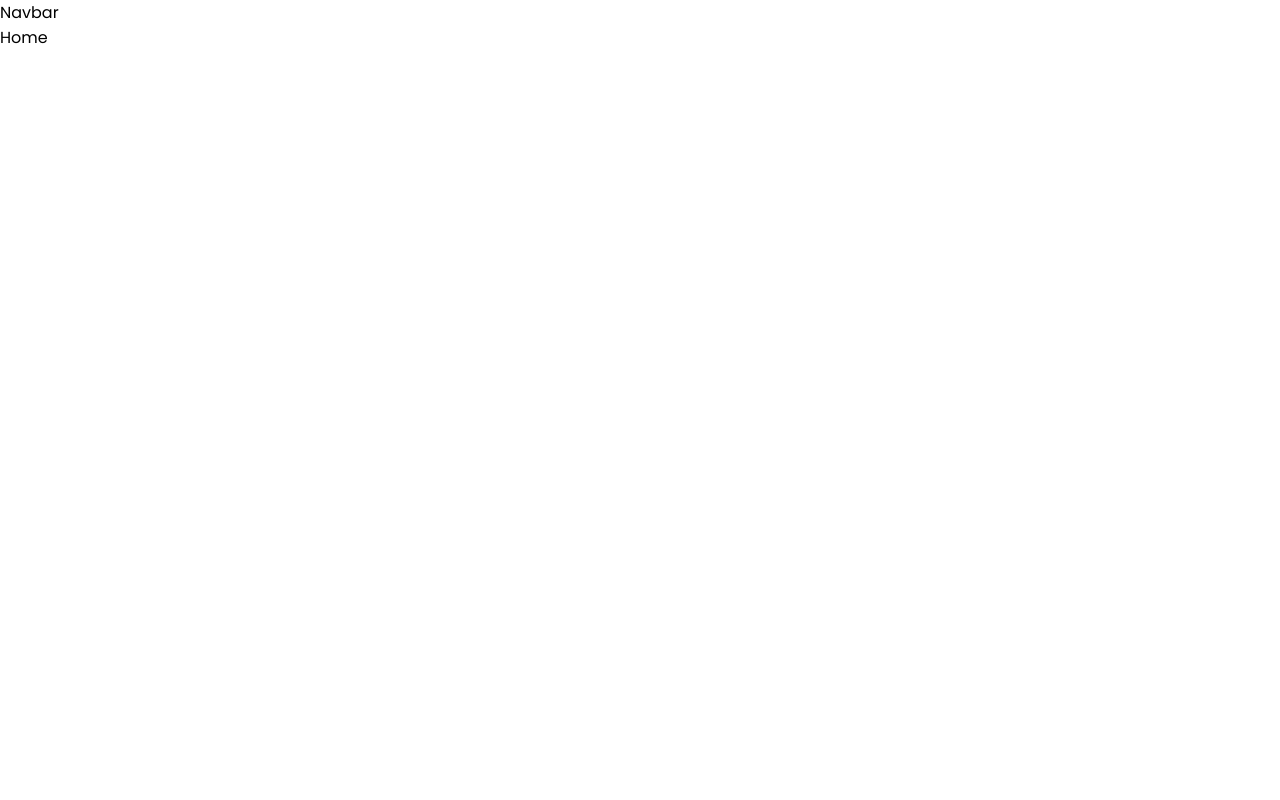
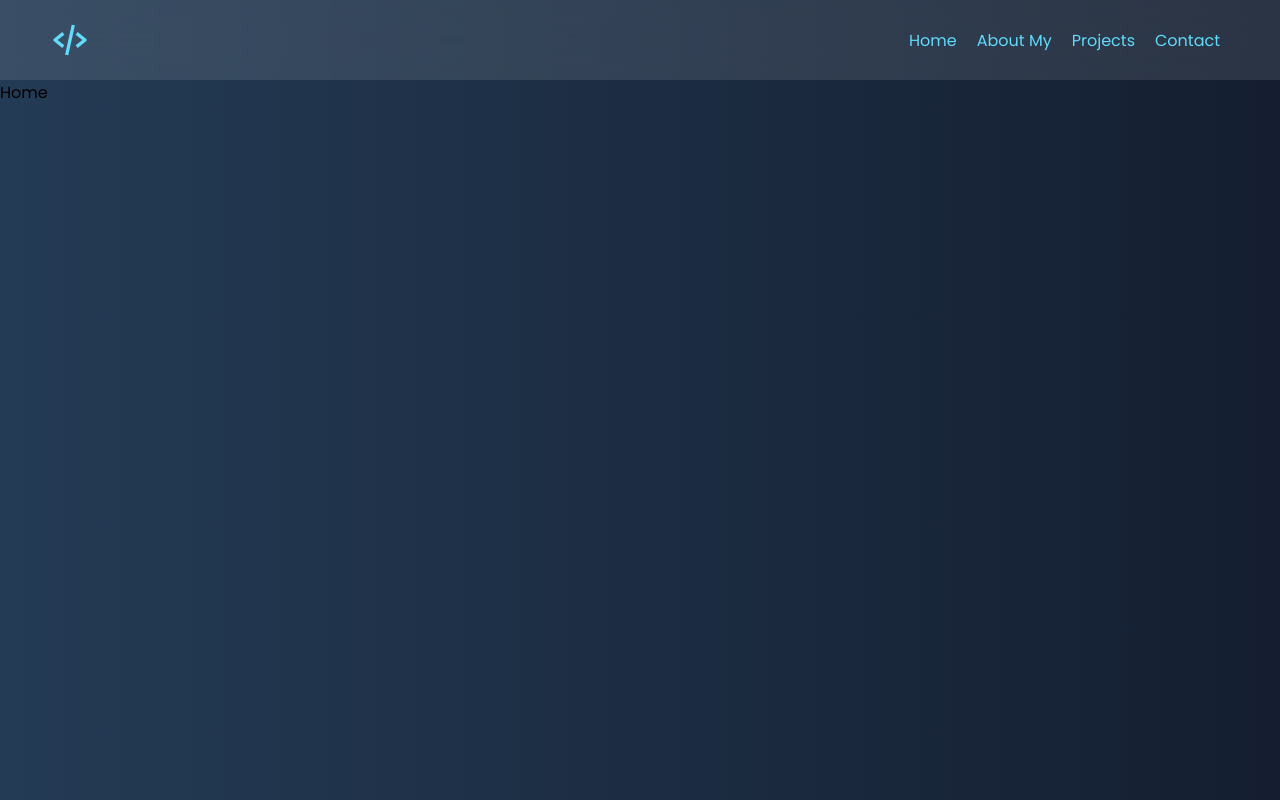
Before and after one commit to Pedrogj/portfolio, a React (Create React App) app: page / in a window 1280 px wide. Built offline with nearby package versions, Linux system fonts and the light colour scheme.

Commit message:
Navbar.js: Add Style

```diff
--- a/package.json
+++ b/package.json
@@ -8,6 +8,7 @@
     "@testing-library/user-event": "^13.5.0",
     "react": "^18.1.0",
     "react-dom": "^18.1.0",
+    "react-icons": "^4.3.1",
     "react-router-dom": "^6.3.0",
     "react-scripts": "5.0.1",
     "styled-components": "^5.3.5",
--- /dev/null
+++ b/src/components/about/About.js
@@ -0,0 +1,3 @@
+export const About = () => {
+  return <div>About</div>;
+};
--- a/src/components/experience/Experience.js
+++ /dev/null
@@ -1,3 +0,0 @@
-export const Experience = () => {
-  return <div>Experience</div>;
-};
--- a/src/components/navbar/Navbar.js
+++ b/src/components/navbar/Navbar.js
@@ -1,3 +1,35 @@
+import { Link } from "react-router-dom";
+import { Wrapper, IconConten, MenuContent, NavItem, Item } from "./NavbarStyle";
+import { BiCodeAlt } from "react-icons/bi";
+
 export const Navbar = () => {
-  return <div>Navbar</div>;
+  return (
+    <Wrapper>
+      <IconConten>
+        <BiCodeAlt />
+      </IconConten>
+      <MenuContent>
+        <NavItem>
+          <Link to={"/"}>
+            <Item>Home</Item>
+          </Link>
+        </NavItem>
+        <NavItem>
+          <Link to={"about"}>
+            <Item>About My</Item>
+          </Link>
+        </NavItem>
+        <NavItem>
+          <Link to={"projects"}>
+            <Item>Projects</Item>
+          </Link>
+        </NavItem>
+        <NavItem>
+          <Link to={"contact"}>
+            <Item>Contact</Item>
+          </Link>
+        </NavItem>
+      </MenuContent>
+    </Wrapper>
+  );
 };
--- /dev/null
+++ b/src/components/navbar/NavbarStyle.js
@@ -0,0 +1,49 @@
+import styled from "styled-components";
+
+export const Wrapper = styled.div`
+  background: rgba(255, 255, 255, 0.1);
+  backdrop-filter: blur(20px);
+  height: 80px;
+  display: flex;
+  justify-content: space-between;
+  font-size: 1rem;
+  position: sticky;
+  top: 0;
+  padding-left: 50px;
+  padding-right: 50px;
+
+  @media (max-width: 620px) {
+    padding-left: 25px;
+    height: 70px;
+  }
+`;
+
+export const IconConten = styled.div`
+  display: flex;
+  align-items: center;
+  color: #61dafb;
+  font-size: 40px;
+`;
+
+export const MenuContent = styled.div`
+  display: flex;
+  align-items: center;
+  justify-content: space-between;
+
+  @media (max-width: 620px) {
+    display: none;
+  }
+`;
+
+export const NavItem = styled.div`
+  padding: 10px;
+`;
+
+export const Item = styled.div`
+  color: #61dafb;
+  transition: 0.3s;
+
+  :hover {
+    color: white;
+  }
+`;
--- a/src/index.css
+++ b/src/index.css
@@ -7,4 +7,20 @@
 
 body {
   font-family: "Poppins", sans-serif;
+  background: #141e30; /* fallback for old browsers */
+  background: -webkit-linear-gradient(
+    to right,
+    #243b55,
+    #141e30
+  ); /* Chrome 10-25, Safari 5.1-6 */
+  background: linear-gradient(
+    to right,
+    #243b55,
+    #141e30
+  ); /* W3C, IE 10+/ Edge, Firefox 16+, Chrome 26+, Opera 12+, Safari 7+ */
 }
+
+a {
+  text-decoration: none;
+  color: black;
+}
--- a/src/routers/AppRouter.js
+++ b/src/routers/AppRouter.js
@@ -1,5 +1,6 @@
 import { BrowserRouter, Routes, Route } from "react-router-dom";
-import { Experience } from "../components/experience/Experience";
+import { Contact } from "../components/contact/Contact";
+import { About } from "../components/about/About";
 import { Home } from "../components/home/Home";
 import { Navbar } from "../components/navbar/Navbar";
 import { Projects } from "../components/projects/Projects";
@@ -11,9 +12,10 @@ export const AppRouter = () => {
       <Navbar />
       <Routes>
         <Route path="/" element={<Home />} />
-        <Route path="experience" element={<Experience />} />
+        <Route path="about" element={<About />} />
         <Route path="projects" element={<Projects />} />
         <Route path="project/:id" element={<ProjectId />} />
+        <Route path="contact" element={<Contact />} />
       </Routes>
     </BrowserRouter>
   );
```
Also changed, not shown: 1 other file (tests, documents, lock files or other folders).
